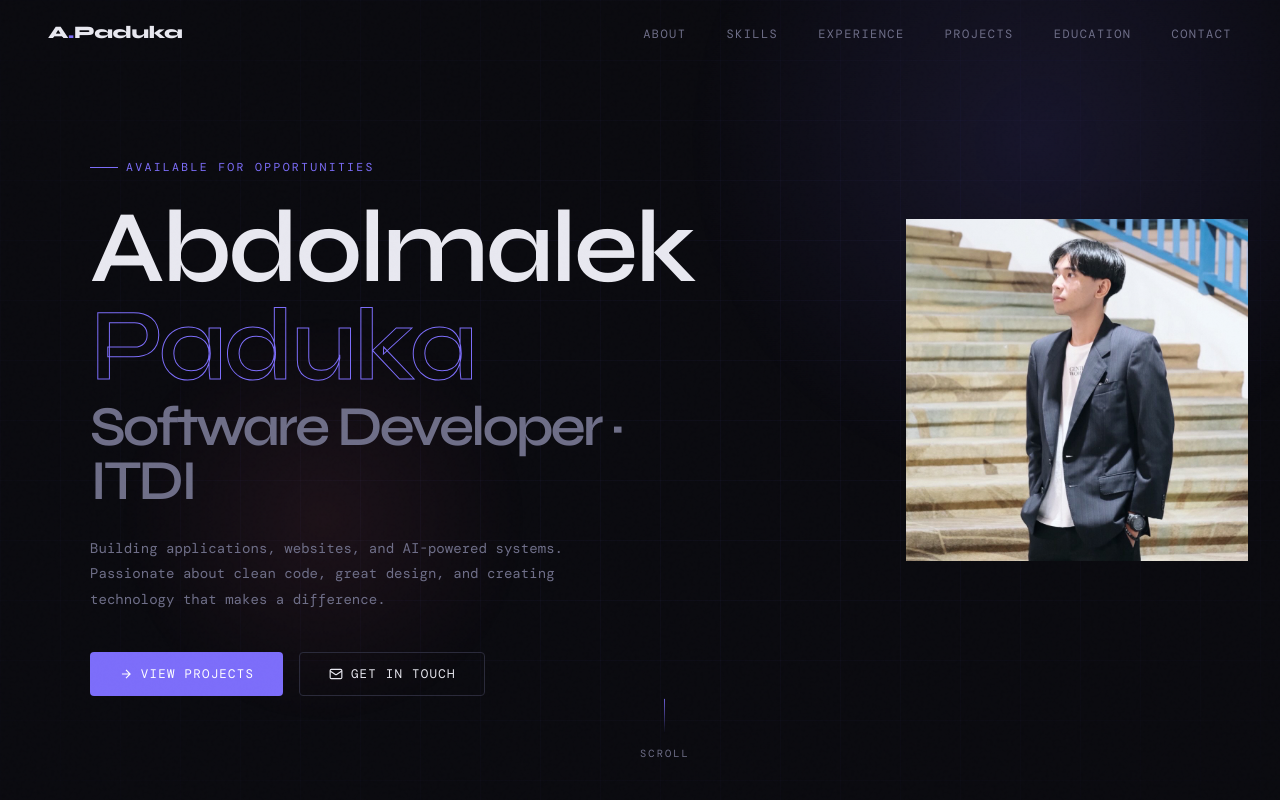
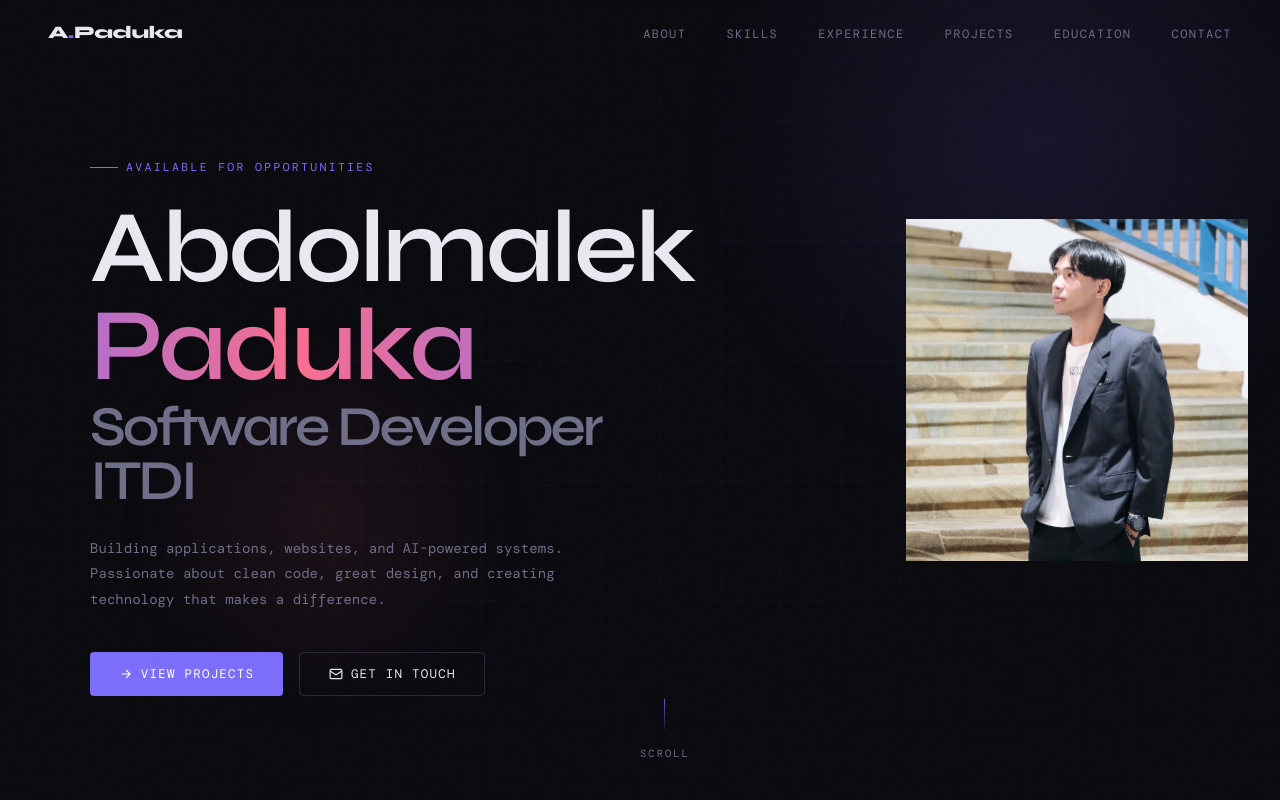
Before and after one commit to ZodiaCMM/portfolio, a React (Vite) app: page / in a window 1280 px wide. Shown: the top 800 px of the page. Built offline with nearby package versions, Linux system fonts and the light colour scheme; a web font is replaced by a local one.

Commit message:
Edit color

```diff
--- a/src/components/Hero.jsx
+++ b/src/components/Hero.jsx
@@ -66,7 +66,7 @@ export default function Hero() {
             Abdolmalek<br />
             <span className={styles.outline}>Paduka</span>
             <span className={styles.sub}>
-              Software Developer · ITDI
+              Software Developer  ITDI
             </span>
           </h1>
 
--- a/src/components/Hero.module.css
+++ b/src/components/Hero.module.css
@@ -111,6 +111,7 @@
 }
 
 .heading {
+  background: linear-gradient;
   font-family: 'Syne', sans-serif;
   font-weight: 550;
   font-size: clamp(3.2rem, 8vw, 7rem);
@@ -122,8 +123,22 @@
 }
 
 .outline {
-  color: transparent;
-  -webkit-text-stroke: 1px var(--accent);
+  background: linear-gradient(
+    90deg,
+    var(--accent) 0%,
+    var(--accent2) 50%,
+    var(--accent) 100%
+  );
+  background-size: 200% auto;
+  -webkit-background-clip: text;
+  -webkit-text-fill-color: transparent;
+  background-clip: text;
+  animation: shimmer 3s linear infinite;
+}
+
+@keyframes shimmer {
+  from { background-position: 0% center; }
+  to   { background-position: 200% center; }
 }
 
 .sub {
```
